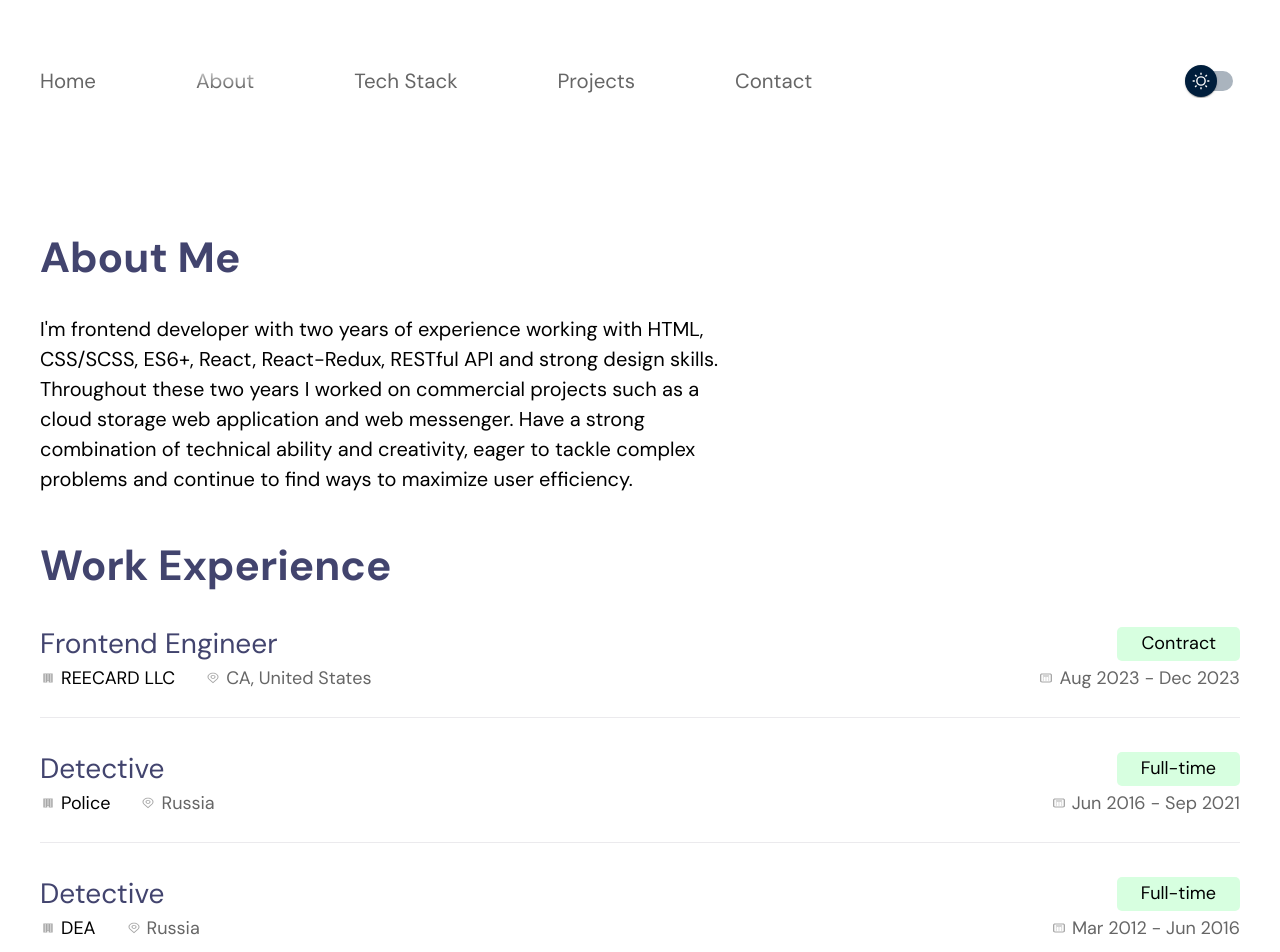
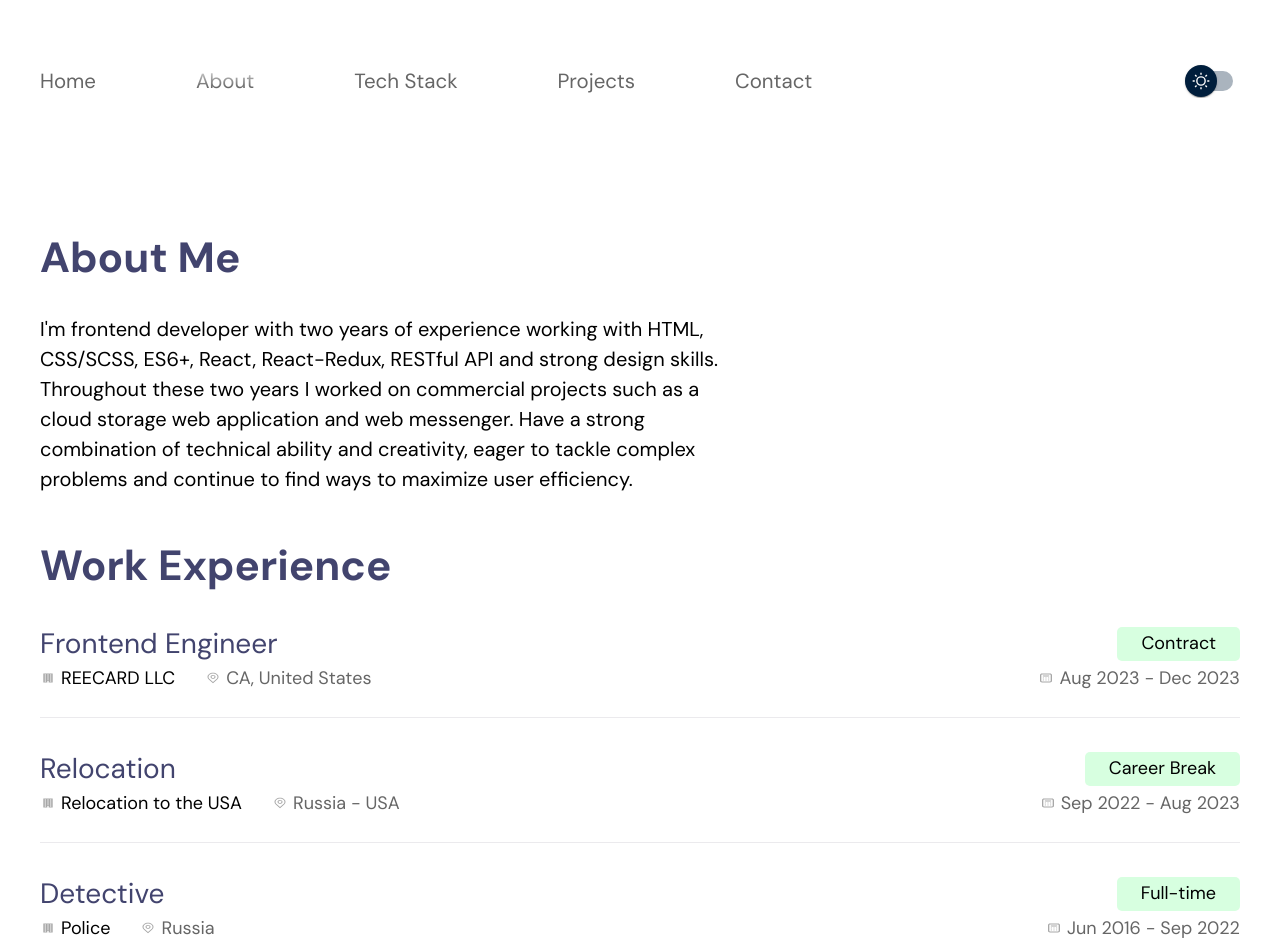
Before and after one commit to Birlogich/portfolio, a React (Create React App) app: page /about in a window 1280 px wide. Shown: the top 952 px of the page. Built offline with nearby package versions, Linux system fonts and the light colour scheme.

Commit message:
some minor chagnes

```diff
--- a/src/components/About/About.jsx
+++ b/src/components/About/About.jsx
@@ -11,11 +11,18 @@ const jobs = [
     time: "Aug 2023 - Dec 2023",
   },
   {
+    title: "Relocation",
+    type: "Career Break",
+    company: "Relocation to the USA",
+    location: "Russia - USA",
+    time: "Sep 2022 - Aug 2023",
+  },
+  {
     title: "Detective",
     type: "Full-time",
     company: "Police",
     location: "Russia",
-    time: "Jun 2016 - Sep 2021",
+    time: "Jun 2016 - Sep 2022",
   },
   {
     title: "Detective",
```
